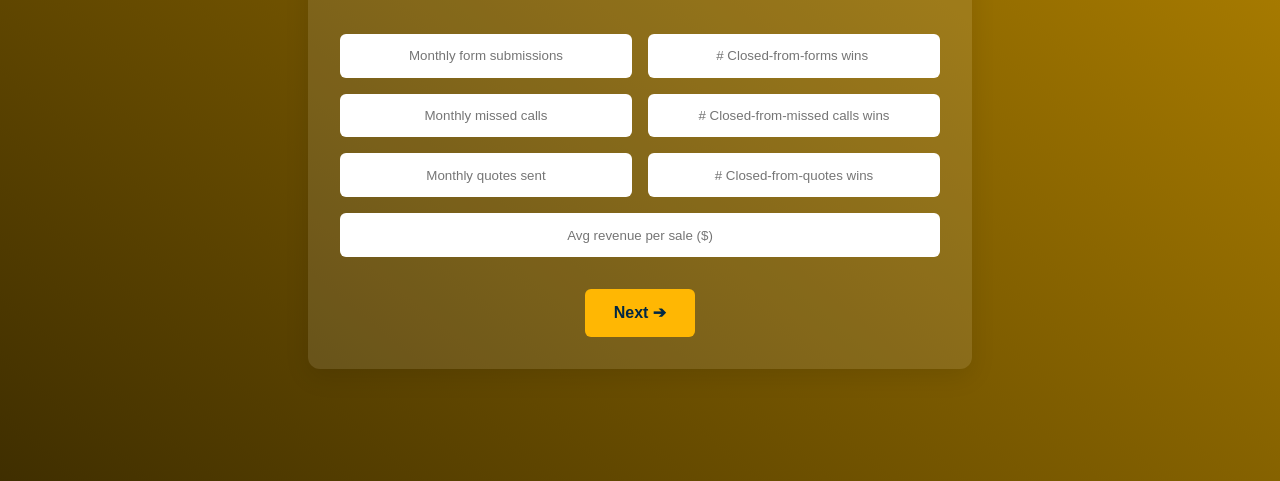
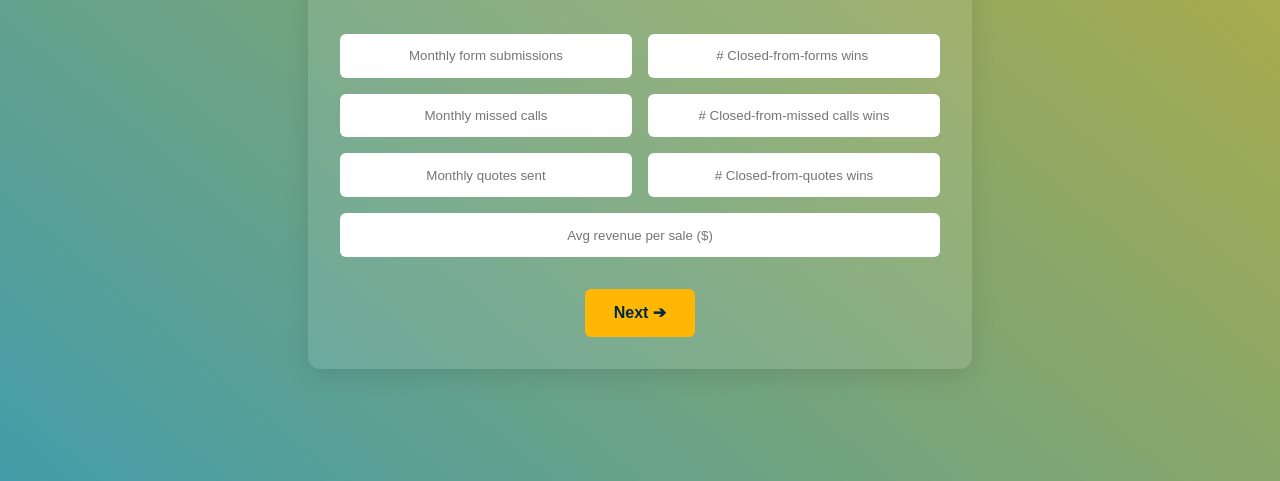
Before and after one commit to ChiirpAcc/chiirp-calculator-demo, a plain HTML site: page index.html in a window 1280 px wide. Shown: the part 335-816 px from the top of the page. Drawn offline with Linux system fonts and the light colour scheme.

Commit message:
Update index.html

```diff
--- a/index.html
+++ b/index.html
@@ -242,7 +242,7 @@
     /* make it exactly big enough so its diagonal ≥ viewport diagonal */
     width:  calc(100vw + 100vh);
     height: calc(100vw + 100vh);
-    background: linear-gradient(130deg, #fcb900 0%, #000000 100%); /*0693e3                                                                  */
+    background: linear-gradient(130deg, #fcb900 0%, #0693e3 100%); /*0693e3                                                                  */
     transform: translate(-50%, -50%) rotate(0deg);
     transform-origin: center center;
     z-index: -1;
```
